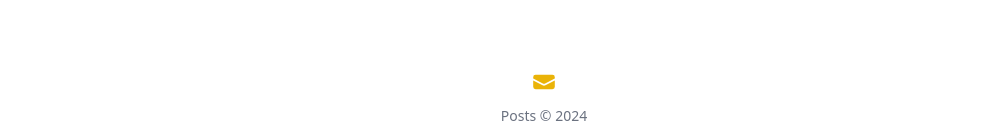
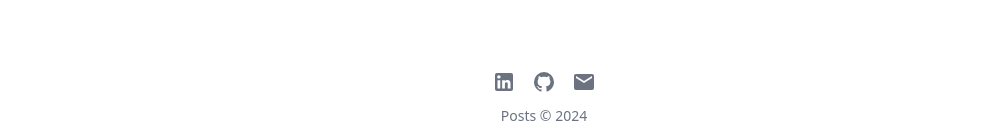
Before and after one commit to brandaoplaster/posts, a Vue app: page / in a window 1280 px wide. Shown: the part 909-1040 px from the top of the page, without its empty margins (96-1077 px from the left). Built offline with nearby package versions, Linux system fonts and the light colour scheme.

Commit message:
refactor: Updating main footer with icons

```diff
--- a/src/components/MainFooter.vue
+++ b/src/components/MainFooter.vue
@@ -1,14 +1,17 @@
 <script lang="ts">
-import { EnvelopeIcon } from "@heroicons/vue/20/solid";
+import MdiIcon from './MdiIcon.vue';
+import { mdiLinkedin, mdiGithub, mdiEmail } from '@mdi/js';
+
+
 
 export default {
   name: "MainFooter",
   components: {
-    EnvelopeIcon
+    MdiIcon
   },
   setup() {
     const currentYear = new Date().getFullYear();
-    return { currentYear };
+    return { currentYear, mdiLinkedin, mdiGithub, mdiEmail };
   },
 }
 </script>
@@ -17,7 +20,13 @@ export default {
     <footer class="mt-16 flex flex-col items-center">
     <div class="mb-3 flex space-x-4">
       <a href="#" class="text-sm text-gray-500 transition hover:text-gray-600">
-        <EnvelopeIcon class="w-6 h-6 text-yellow-500" />
+        <MdiIcon :icon="mdiLinkedin" />
+      </a>
+      <a href="#" class="text-sm text-gray-500 transition hover:text-gray-600">
+        <MdiIcon :icon="mdiGithub" />
+      </a>
+      <a href="#" class="text-sm text-gray-500 transition hover:text-gray-600">
+        <MdiIcon :icon="mdiEmail" />
       </a>
     </div>
     <div class="mb-2 flex space-x-2 text-sm text-gray-500 dark:text-gray-400">
```
